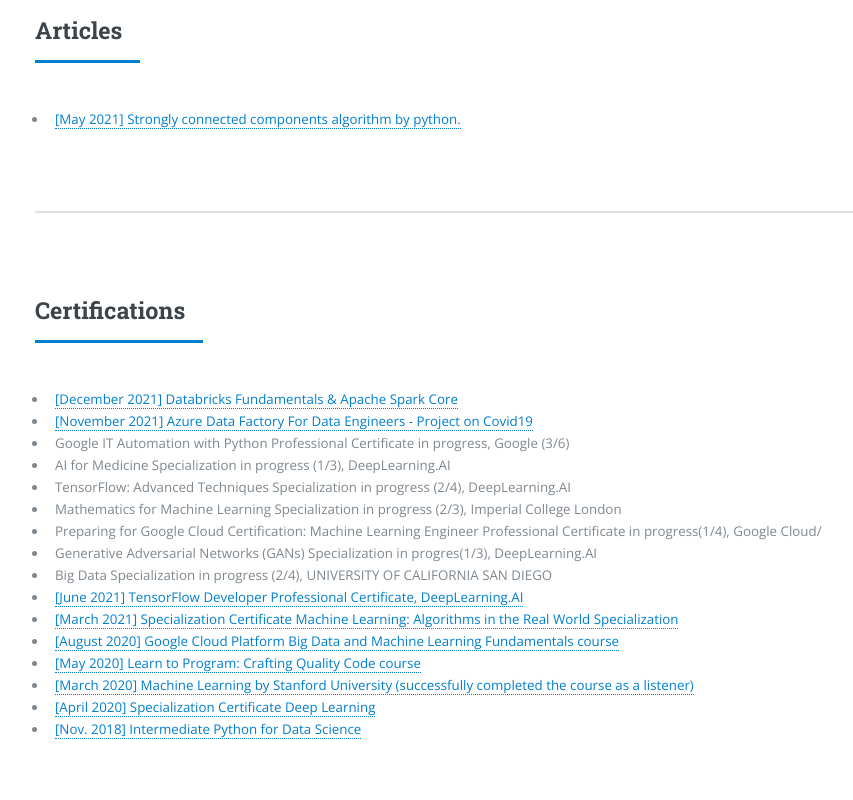
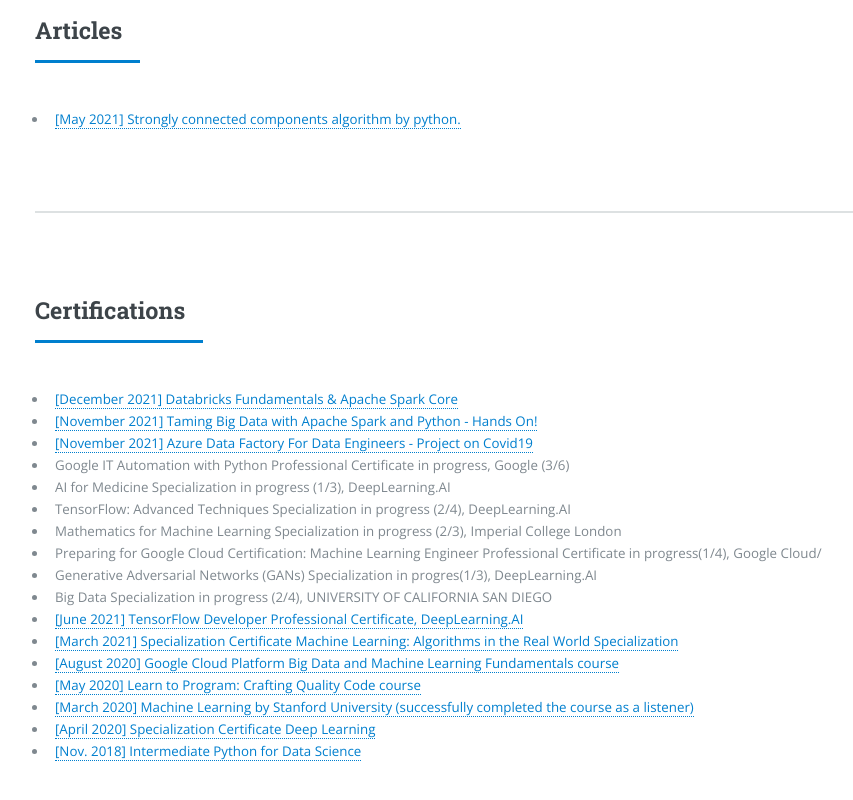
Before and after one commit to OctaviaOZ/octaviaoz.github.io, a plain HTML site: page index.html in a window 1280 px wide. Shown: the part 1157-1957 px from the top of the page, without its empty margins (45-898 px from the left). Drawn offline with nearby package versions, Linux system fonts and the light colour scheme.

Commit message:
Update index.html

```diff
--- a/index.html
+++ b/index.html
@@ -80,6 +80,7 @@
 					</header>
 					<ul>
 			<li><a href="https://www.udemy.com/certificate/UC-d48c6ce0-2809-42f0-a97f-86e7a9ffce46/">[December 2021] Databricks Fundamentals & Apache Spark Core</a> </li>
+			<li><a href="https://www.udemy.com/certificate/UC-288b0d2f-f105-43a8-97db-082df21c4e69/">[November 2021] Taming Big Data with Apache Spark and Python - Hands On!</a> </li>
 			<li><a href="https://www.udemy.com/certificate/UC-e3d925b4-cd9e-4fdf-9149-b960d49e2f89/">[November 2021] Azure Data Factory For Data Engineers - Project on Covid19</a> </li>
 			<li>Google IT Automation with Python Professional Certificate in progress, Google (3/6)</li>
                         <li>AI for Medicine Specialization in progress (1/3), DeepLearning.AI</li>
```
